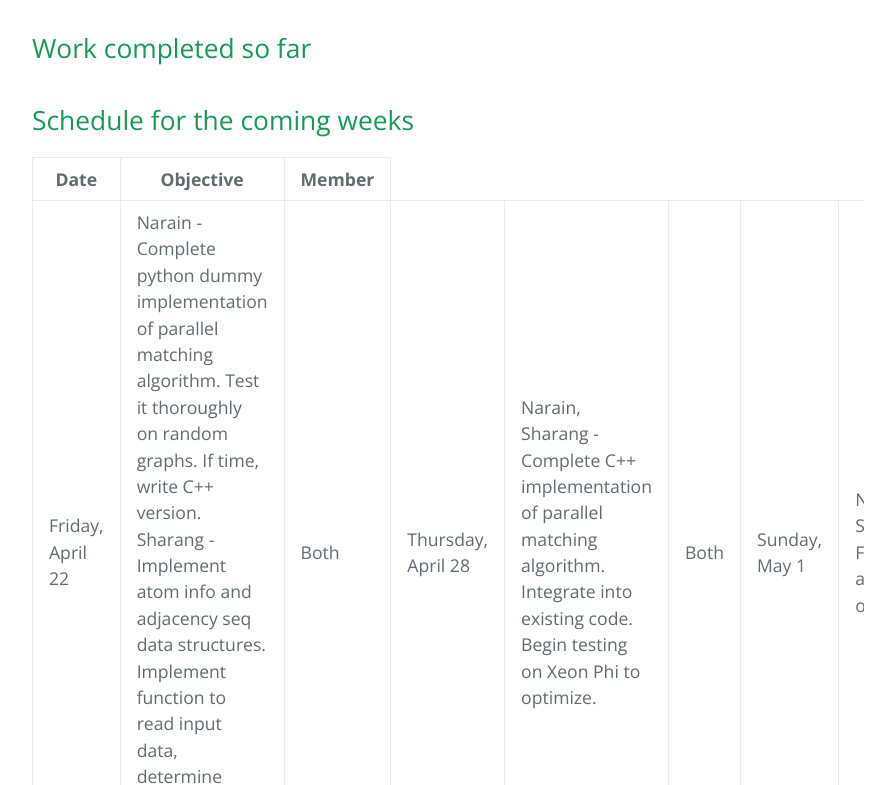
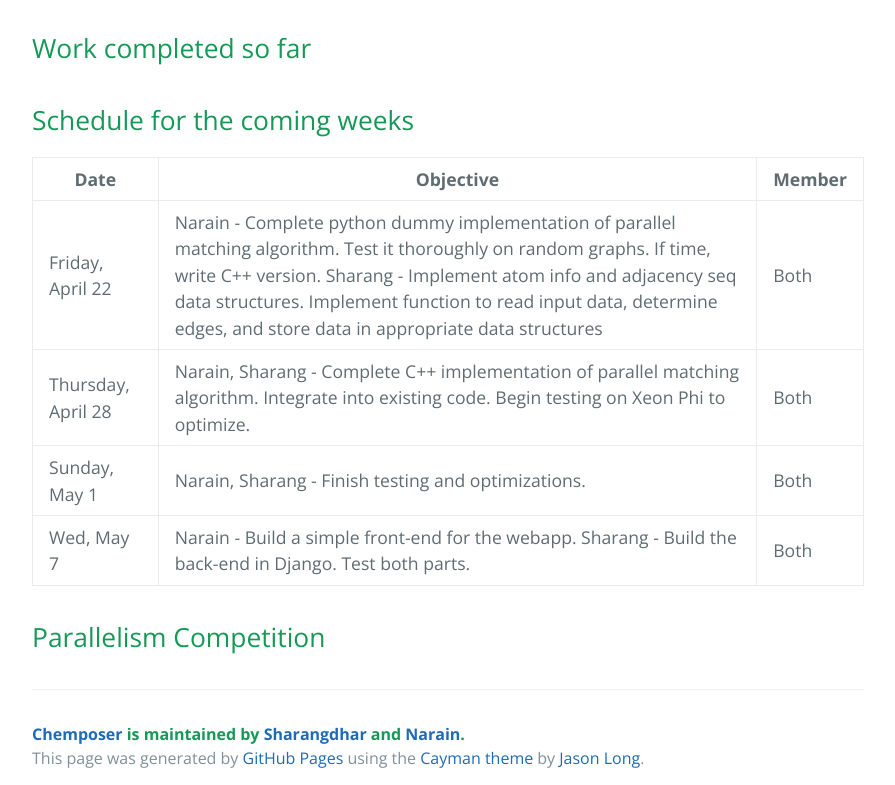
Before and after one commit to sharangdhar/sharangdhar.github.io, a website: page checkpoint.html in a window 1280 px wide. Shown: the part 470-1255 px from the top of the page, without its empty margins (192-1087 px from the left). Drawn offline with nearby package versions, Linux system fonts and the light colour scheme.

Commit message:
schedule

```diff
--- a/checkpoint.html
+++ b/checkpoint.html
@@ -44,12 +44,15 @@
       <td>Friday, April 22</td>
       <td>Narain - Complete python dummy implementation of parallel matching algorithm. Test it thoroughly on random graphs. If time, write C++ version. Sharang - Implement atom info and adjacency seq data structures. Implement function to read input data, determine edges, and store data in appropriate data structures</td>
       <td> Both  </td>
+      </tr><tr>
       <td>Thursday, April 28</td>
       <td>Narain, Sharang - Complete C++ implementation of parallel matching algorithm. Integrate into existing code. Begin testing on Xeon Phi to optimize.</td>
       <td> Both </td>
+      </tr><tr>
       <td>Sunday, May 1</td>
       <td>Narain, Sharang - Finish testing and optimizations.</td>
       <td> Both </td>
+      </tr><tr>
       <td>Wed, May 7</td>
       <td>Narain - Build a simple front-end for the webapp. Sharang - Build the back-end in Django. Test both parts.</td>
       <td> Both </td>
```
